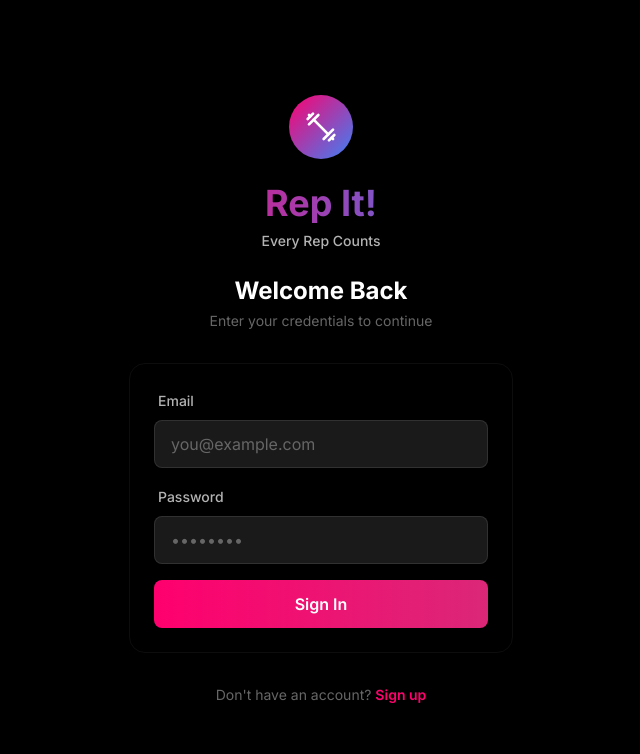
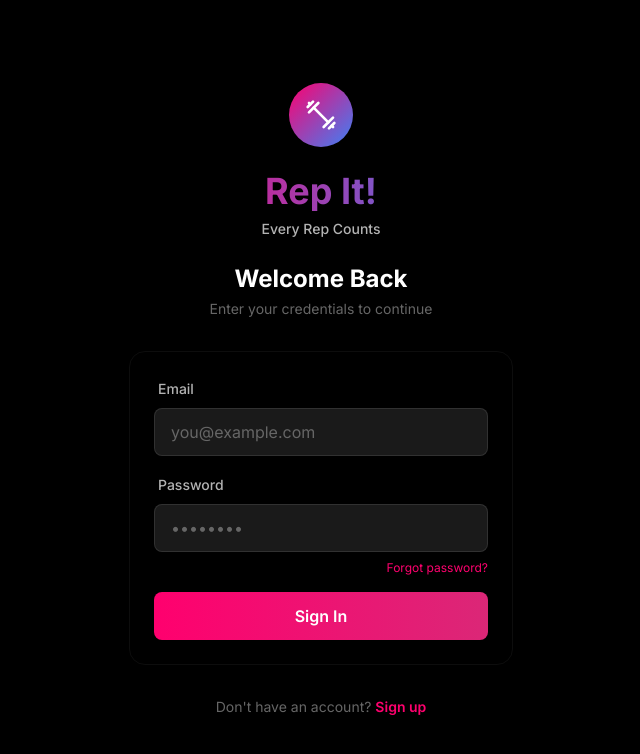
Before and after one commit to edan-p3/workout-app, a Next.js app: page /login in a window 1280 px wide. Shown: the top 754 px of the page, without its empty margins (319-959 px from the left). Built offline with nearby package versions, Linux system fonts and the light colour scheme; no server answers.

Commit message:
feat: Add password recovery functionality to login page

```diff
--- a/app/(auth)/login/page.tsx
+++ b/app/(auth)/login/page.tsx
@@ -15,6 +15,8 @@ export default function LoginPage() {
   const [password, setPassword] = useState("")
   const [loading, setLoading] = useState(false)
   const [error, setError] = useState("")
+  const [showForgotPassword, setShowForgotPassword] = useState(false)
+  const [resetSent, setResetSent] = useState(false)
 
   useEffect(() => {
     // Check if already logged in
@@ -50,6 +52,26 @@ export default function LoginPage() {
     }
   }
 
+  const handlePasswordReset = async (e: React.FormEvent) => {
+    e.preventDefault()
+    setLoading(true)
+    setError("")
+
+    try {
+      const { error: resetError } = await supabase.auth.resetPasswordForEmail(email, {
+        redirectTo: `${window.location.origin}/reset-password`,
+      })
+
+      if (resetError) throw resetError
+
+      setResetSent(true)
+    } catch (err: any) {
+      setError(err.message || "Failed to send reset email")
+    } finally {
+      setLoading(false)
+    }
+  }
+
   return (
     <div className="min-h-screen flex flex-col items-center justify-center p-6 bg-bg-primary">
       <div className="w-full max-w-sm space-y-8 animate-in fade-in duration-500">
@@ -63,12 +85,44 @@ export default function LoginPage() {
             </h1>
             <p className="text-text-secondary text-sm font-medium">Every Rep Counts</p>
             <div className="pt-4">
-                <h2 className="text-2xl font-bold text-white">Welcome Back</h2>
-                <p className="text-text-muted text-sm mt-1">Enter your credentials to continue</p>
+                <h2 className="text-2xl font-bold text-white">
+                  {showForgotPassword ? "Reset Password" : "Welcome Back"}
+                </h2>
+                <p className="text-text-muted text-sm mt-1">
+                  {showForgotPassword
+                    ? "Enter your email to receive a reset link"
+                    : "Enter your credentials to continue"}
+                </p>
             </div>
         </div>
 
-        <form onSubmit={handleLogin}>
+        {resetSent ? (
+          <Card className="p-6 border-white/5 bg-bg-card/50 backdrop-blur text-center space-y-4">
+            <div className="w-16 h-16 rounded-full bg-success/20 flex items-center justify-center mx-auto">
+              <svg className="w-8 h-8 text-success" fill="none" viewBox="0 0 24 24" stroke="currentColor">
+                <path strokeLinecap="round" strokeLinejoin="round" strokeWidth={2} d="M5 13l4 4L19 7" />
+              </svg>
+            </div>
+            <div>
+              <h3 className="text-lg font-bold text-white mb-2">Check Your Email</h3>
+              <p className="text-text-muted text-sm">
+                We've sent a password reset link to <span className="text-white font-medium">{email}</span>
+              </p>
+            </div>
+            <Button
+              onClick={() => {
+                setShowForgotPassword(false)
+                setResetSent(false)
+                setEmail("")
+              }}
+              variant="secondary"
+              className="w-full"
+            >
+              Back to Login
+            </Button>
+          </Card>
+        ) : (
+          <form onSubmit={showForgotPassword ? handlePasswordReset : handleLogin}>
             <Card className="space-y-4 p-6 border-white/5 bg-bg-card/50 backdrop-blur">
                 {error && (
                   <div className="p-3 rounded-lg bg-error/10 border border-error/20 text-error text-sm">
@@ -85,6 +139,8 @@ export default function LoginPage() {
                       required
                     />
                 </div>
+
+                {!showForgotPassword && (
                   <div className="space-y-2">
                       <label className="text-sm font-medium text-text-secondary ml-1">Password</label>
                       <Input
@@ -94,13 +150,40 @@ export default function LoginPage() {
                         onChange={(e) => setPassword(e.target.value)}
                         required
                       />
+                      <div className="flex justify-end">
+                        <button
+                          type="button"
+                          onClick={() => setShowForgotPassword(true)}
+                          className="text-xs text-primary hover:text-primary-hover transition-colors"
+                        >
+                          Forgot password?
+                        </button>
                       </div>
+                  </div>
+                )}
 
                 <Button type="submit" className="w-full mt-2" disabled={loading}>
-                {loading ? "Signing in..." : "Sign In"}
+                  {loading
+                    ? (showForgotPassword ? "Sending..." : "Signing in...")
+                    : (showForgotPassword ? "Send Reset Link" : "Sign In")}
                 </Button>
+
+                {showForgotPassword && (
+                  <Button
+                    type="button"
+                    variant="secondary"
+                    onClick={() => {
+                      setShowForgotPassword(false)
+                      setError("")
+                    }}
+                    className="w-full"
+                  >
+                    Back to Login
+                  </Button>
+                )}
             </Card>
           </form>
+        )}
 
         <p className="text-center text-sm text-text-muted">
             Don't have an account?{" "}
```
Lines whose indentation alone changed are shown as unchanged.
